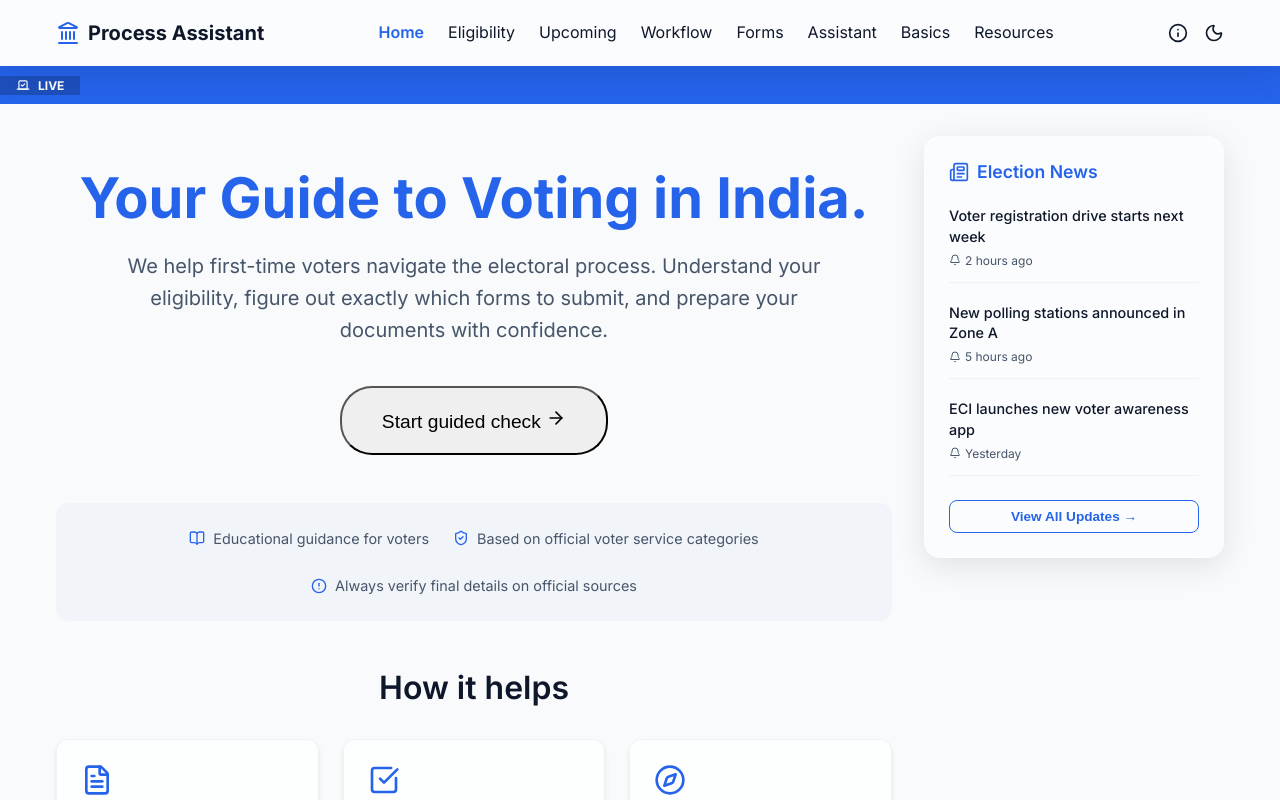
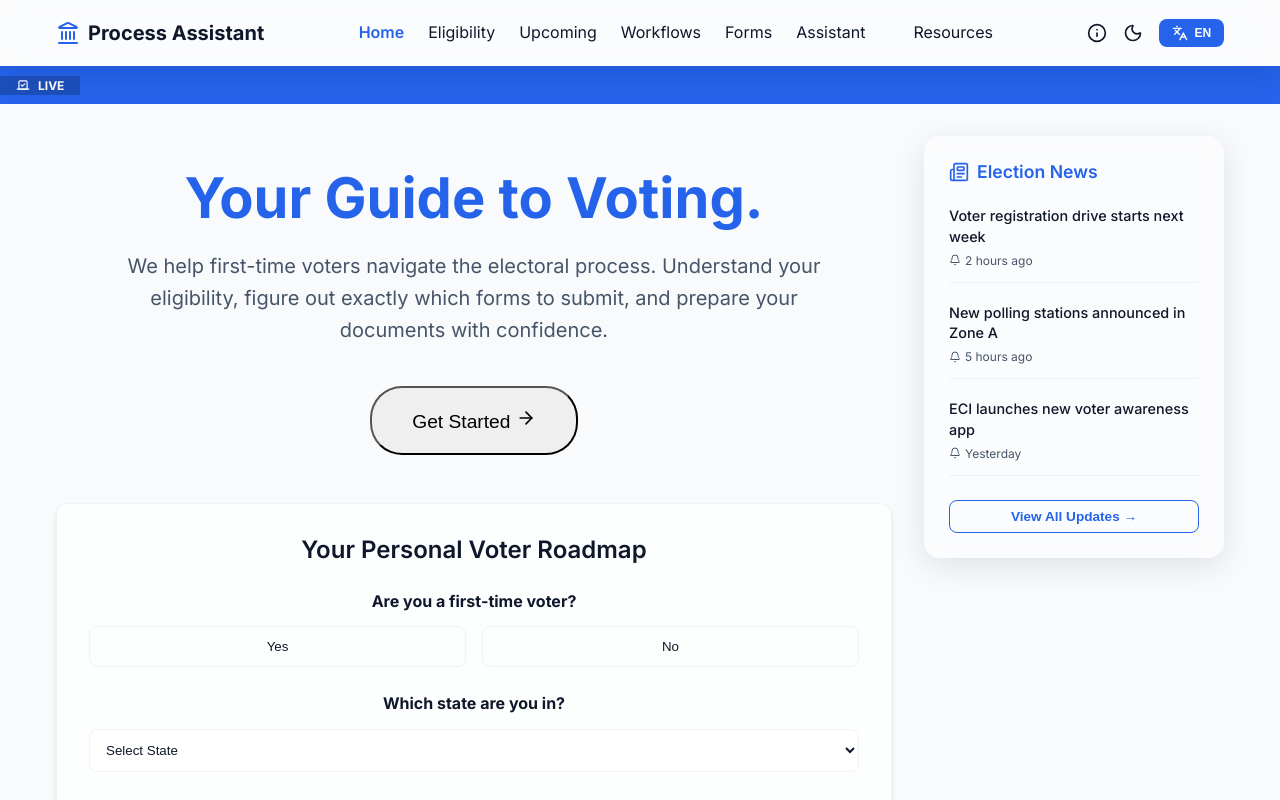
Before and after one commit to Viswanathan49/election-process-education-assistant, a React (Vite) app: page / in a window 1280 px wide. Shown: the top 800 px of the page. Built offline with nearby package versions, Linux system fonts and the light colour scheme.

Commit message:
feat: added localization and personalized voter roadmap

```diff
--- a/src/components/Layout.jsx
+++ b/src/components/Layout.jsx
@@ -4,12 +4,15 @@ import { Moon, Sun, Menu, X, Landmark, Info, Newspaper, Bell } from 'lucide-reac
 import AboutModal from './AboutModal';
 import ElectionTimelineDrawer from './ElectionTimelineDrawer';
 import NewsTicker from './NewsTicker';
+import { useLanguage } from '../context/LanguageContext';
+import { Languages } from 'lucide-react';
 
 const Layout = () => {
   const [darkMode, setDarkMode] = useState(false);
   const [menuOpen, setMenuOpen] = useState(false);
   const [aboutOpen, setAboutOpen] = useState(false);
   const [drawerOpen, setDrawerOpen] = useState(false);
+  const { lang, toggleLanguage, t } = useLanguage();
   const location = useLocation();
 
   const news = [
@@ -42,14 +45,14 @@ const Layout = () => {
   }, [location]);
 
   const navLinks = [
-    { name: 'Home', path: '/' },
-    { name: 'Eligibility', path: '/eligibility' },
-    { name: 'Upcoming', path: '/upcoming' },
-    { name: 'Workflow', path: '/workflow' },
-    { name: 'Forms', path: '/forms' },
-    { name: 'Assistant', path: '/assistant' },
-    { name: 'Basics', path: '/basics' },
-    { name: 'Resources', path: '/resources' },
+    { name: t.home, path: '/' },
+    { name: t.eligibility, path: '/eligibility' },
+    { name: t.upcoming, path: '/upcoming' },
+    { name: t.workflows, path: '/workflow' },
+    { name: t.forms, path: '/forms' },
+    { name: t.assistant, path: '/assistant' },
+    { name: t.basics, path: '/basics' },
+    { name: t.resources, path: '/resources' },
   ];
 
   return (
@@ -101,6 +104,28 @@ const Layout = () => {
               aria-label={darkMode ? 'Switch to light mode' : 'Switch to dark mode'}
             >
               {darkMode ? <Sun size={20} aria-hidden="true" /> : <Moon size={20} aria-hidden="true" />}
+            </button>
+
+            <button
+              onClick={toggleLanguage}
+              style={{
+                background: 'var(--primary)',
+                color: 'white',
+                border: 'none',
+                cursor: 'pointer',
+                padding: '0.4rem 0.8rem',
+                borderRadius: '0.5rem',
+                fontSize: '0.75rem',
+                fontWeight: 'bold',
+                display: 'flex',
+                alignItems: 'center',
+                gap: '0.4rem'
+              }}
+              title={t.toggleLang}
+              aria-label={t.toggleLang}
+            >
+              <Languages size={16} aria-hidden="true" />
+              {lang.toUpperCase()}
             </button>
 
             {/* Mobile Menu Toggle */}
--- /dev/null
+++ b/src/components/VoterRoadmap.jsx
@@ -0,0 +1,122 @@
+import React, { useState } from 'react';
+import Card from './Card';
+import Button from './Button';
+import { useLanguage } from '../context/LanguageContext';
+import { CheckCircle2, MapPin, UserPlus, Info } from 'lucide-react';
+
+const VoterRoadmap = () => {
+  const { t } = useLanguage();
+  const [isFirstTime, setIsFirstTime] = useState(null);
+  const [state, setState] = useState('');
+  const [showRoadmap, setShowRoadmap] = useState(false);
+
+  const handleGenerate = () => {
+    if (isFirstTime !== null && state) {
+      setShowRoadmap(true);
+    }
+  };
+
+  const reset = () => {
+    setIsFirstTime(null);
+    setState('');
+    setShowRoadmap(false);
+  };
+
+  if (showRoadmap) {
+    const checklist = [];
+    if (isFirstTime) {
+      checklist.push({ icon: <UserPlus />, text: t.form6Msg });
+    } else {
+      checklist.push({ icon: <Info />, text: t.generalVoterMsg });
+    }
+
+    if (state.toLowerCase().includes('bengal')) {
+      checklist.push({ icon: <MapPin />, text: t.wbPhaseMsg });
+    }
+
+    checklist.push({ icon: <CheckCircle2 />, text: t.readyToVote });
+
+    return (
+      <Card className="animate-fade-in" style={{ padding: '2rem', border: '2px solid var(--primary)' }}>
+        <h2 style={{ marginBottom: '1.5rem', color: 'var(--primary)' }}>{t.roadmapTitle}</h2>
+        <div style={{ display: 'flex', flexDirection: 'column', gap: '1rem' }}>
+          {checklist.map((item, idx) => (
+            <div key={idx} style={{ display: 'flex', alignItems: 'center', gap: '1rem', padding: '1rem', backgroundColor: 'var(--secondary)', borderRadius: '0.5rem' }}>
+              <div style={{ color: 'var(--primary)' }}>{item.icon}</div>
+              <span style={{ fontWeight: '500' }}>{item.text}</span>
+            </div>
+          ))}
+        </div>
+        <Button onClick={reset} variant="outline" style={{ marginTop: '1.5rem', width: '100%' }} aria-label="Reset Roadmap">
+          Start Over
+        </Button>
+      </Card>
+    );
+  }
+
+  return (
+    <Card className="glass" style={{ padding: '2rem' }}>
+      <h2 style={{ marginBottom: '1.5rem' }}>{t.roadmapTitle}</h2>
+
+      <div style={{ marginBottom: '1.5rem' }}>
+        <p style={{ marginBottom: '0.75rem', fontWeight: 'bold' }}>{t.firstTimeQ}</p>
+        <div style={{ display: 'flex', gap: '1rem' }}>
+          <button
+            onClick={() => setIsFirstTime(true)}
+            aria-pressed={isFirstTime === true}
+            aria-label={t.yes}
+            style={{
+              flex: 1, padding: '0.75rem', borderRadius: '0.5rem', border: '1px solid var(--border-color)',
+              backgroundColor: isFirstTime === true ? 'var(--primary)' : 'transparent',
+              color: isFirstTime === true ? 'white' : 'var(--text-color)',
+              cursor: 'pointer', transition: 'all 0.2s'
+            }}
+          >
+            {t.yes}
+          </button>
+          <button
+            onClick={() => setIsFirstTime(false)}
+            aria-pressed={isFirstTime === false}
+            aria-label={t.no}
+            style={{
+              flex: 1, padding: '0.75rem', borderRadius: '0.5rem', border: '1px solid var(--border-color)',
+              backgroundColor: isFirstTime === false ? 'var(--primary)' : 'transparent',
+              color: isFirstTime === false ? 'white' : 'var(--text-color)',
+              cursor: 'pointer', transition: 'all 0.2s'
+            }}
+          >
+            {t.no}
+          </button>
+        </div>
+      </div>
+
+      <div style={{ marginBottom: '2rem' }}>
+        <label htmlFor="state-select" style={{ display: 'block', marginBottom: '0.75rem', fontWeight: 'bold' }}>{t.stateQ}</label>
+        <select
+          id="state-select"
+          value={state}
+          onChange={(e) => setState(e.target.value)}
+          style={{ width: '100%', padding: '0.75rem', borderRadius: '0.5rem', border: '1px solid var(--border-color)', backgroundColor: 'var(--card-bg)', color: 'var(--text-color)' }}
+        >
+          <option value="">Select State</option>
+          <option value="West Bengal">West Bengal</option>
+          <option value="Tamil Nadu">Tamil Nadu</option>
+          <option value="Kerala">Kerala</option>
+          <option value="Bihar">Bihar</option>
+          <option value="Other">Other</option>
+        </select>
+      </div>
+
+      <Button
+        onClick={handleGenerate}
+        disabled={isFirstTime === null || !state}
+        style={{ width: '100%', opacity: (isFirstTime === null || !state) ? 0.5 : 1 }}
+        aria-label={t.generate}
+      >
+        {t.generate}
+      </Button>
+    </Card>
+  );
+};
+
+export default VoterRoadmap;
--- /dev/null
+++ b/src/context/LanguageContext.jsx
@@ -0,0 +1,72 @@
+import React, { createContext, useContext, useState } from 'react';
+
+const LanguageContext = createContext();
+
+export const translations = {
+  en: {
+    guideTitle: 'Your Guide to Voting',
+    welcome: 'Election Assistant',
+    getStarted: 'Get Started',
+    roadmap: 'Personalized Roadmap',
+    home: 'Home',
+    assistant: 'Assistant',
+    eligibility: 'Eligibility',
+    workflows: 'Workflows',
+    upcoming: 'Upcoming',
+    forms: 'Forms',
+    resources: 'Resources',
+    toggleLang: 'Switch to Hindi',
+    roadmapTitle: 'Your Personal Voter Roadmap',
+    firstTimeQ: 'Are you a first-time voter?',
+    stateQ: 'Which state are you in?',
+    yes: 'Yes',
+    no: 'No',
+    generate: 'Generate My Roadmap',
+    wbPhaseMsg: 'Note: West Bengal Phase II polls are on April 29th.',
+    form6Msg: 'As a first-time voter, you need to fill Form 6.',
+    generalVoterMsg: 'Ensure your name is on the electoral roll.',
+    readyToVote: 'Ready to Vote!'
+  },
+  hi: {
+    guideTitle: 'मतदान के लिए आपकी मार्गदर्शिका',
+    welcome: 'चुनाव सहायक',
+    getStarted: 'शुरू करें',
+    roadmap: 'व्यक्तिगत कार्ययोजना',
+    home: 'मुख्य पृष्ठ',
+    assistant: 'सहायक',
+    eligibility: 'पात्रता',
+    workflows: 'कार्यप्रवाह',
+    upcoming: 'आगामी',
+    forms: 'फॉर्म',
+    resources: 'संसाधन',
+    toggleLang: 'English में बदलें',
+    roadmapTitle: 'आपकी व्यक्तिगत मतदाता कार्ययोजना',
+    firstTimeQ: 'क्या आप पहली बार मतदाता बने हैं?',
+    stateQ: 'आप किस राज्य में हैं?',
+    yes: 'हाँ',
+    no: 'नहीं',
+    generate: 'मेरी कार्ययोजना बनाएं',
+    wbPhaseMsg: 'नोट: पश्चिम बंगाल चरण II का मतदान 29 अप्रैल को है।',
+    form6Msg: 'पहली बार मतदाता होने के नाते, आपको फॉर्म 6 भरना होगा।',
+    generalVoterMsg: 'सुनिश्चित करें कि आपका नाम मतदाता सूची में है।',
+    readyToVote: 'वोट देने के लिए तैयार!'
+  }
+};
+
+export const LanguageProvider = ({ children }) => {
+  const [lang, setLang] = useState('en');
+
+  const toggleLanguage = () => {
+    setLang(prev => (prev === 'en' ? 'hi' : 'en'));
+  };
+
+  const t = translations[lang];
+
+  return (
+    <LanguageContext.Provider value={{ lang, toggleLanguage, t }}>
+      {children}
+    </LanguageContext.Provider>
+  );
+};
+
+export const useLanguage = () => useContext(LanguageContext);
--- a/src/main.jsx
+++ b/src/main.jsx
@@ -3,8 +3,12 @@ import ReactDOM from 'react-dom/client';
 import App from './App.jsx';
 import './index.css';
 
+import { LanguageProvider } from './context/LanguageContext';
+
 ReactDOM.createRoot(document.getElementById('root')).render(
   <React.StrictMode>
-    <App />
+    <LanguageProvider>
+      <App />
+    </LanguageProvider>
   </React.StrictMode>,
 );
--- a/src/pages/Home.jsx
+++ b/src/pages/Home.jsx
@@ -3,9 +3,12 @@ import { useNavigate } from 'react-router-dom';
 import Button from '../components/Button';
 import Card from '../components/Card';
 import { ArrowRight, ShieldCheck, BookOpen, AlertCircle, FileText, CheckSquare, Compass } from 'lucide-react';
+import { useLanguage } from '../context/LanguageContext';
+import VoterRoadmap from '../components/VoterRoadmap';
 
 const Home = () => {
   const navigate = useNavigate();
+  const { t } = useLanguage();
 
   return (
     <div style={{ maxWidth: '900px', margin: '0 auto', paddingTop: '2rem' }}>
@@ -13,16 +16,21 @@ const Home = () => {
       {/* Hero Section */}
       <div style={{ textAlign: 'center', marginBottom: '3rem' }}>
         <h1 style={{ fontSize: '3.5rem', fontWeight: 'bold', color: 'var(--primary)', marginBottom: '1.25rem', lineHeight: '1.1' }}>
-          Your Guide to Voting in India.
+          {t.guideTitle}.
         </h1>
         <p style={{ fontSize: '1.25rem', color: 'var(--secondary-text)', marginBottom: '2.5rem', maxWidth: '700px', margin: '0 auto 2.5rem auto' }}>
           We help first-time voters navigate the electoral process. Understand your eligibility, figure out exactly which forms to submit, and prepare your documents with confidence.
         </p>
 
-        <div style={{ display: 'flex', justifyContent: 'center', marginBottom: '3rem' }}>
-          <Button onClick={() => navigate('/eligibility')} style={{ padding: '1.25rem 2.5rem', fontSize: '1.2rem', borderRadius: '2rem' }}>
-            Start guided check <ArrowRight size={20} />
+        <div style={{ display: 'flex', justifyContent: 'center', marginBottom: '3rem', gap: '1rem' }}>
+          <Button onClick={() => navigate('/eligibility')} style={{ padding: '1.25rem 2.5rem', fontSize: '1.2rem', borderRadius: '2rem' }} aria-label={t.getStarted}>
+            {t.getStarted} <ArrowRight size={20} />
           </Button>
+        </div>
+
+        {/* Voter Roadmap Section */}
+        <div style={{ marginBottom: '3rem' }}>
+          <VoterRoadmap />
         </div>
 
         {/* Trust Strip */}
```
